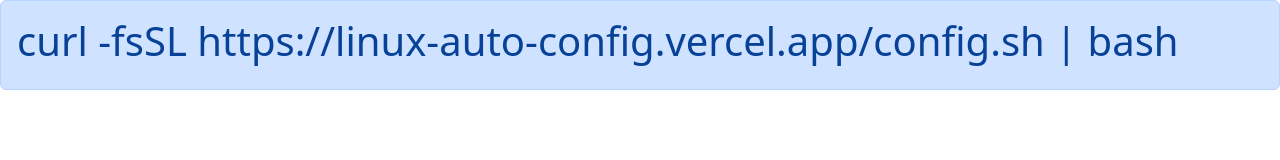
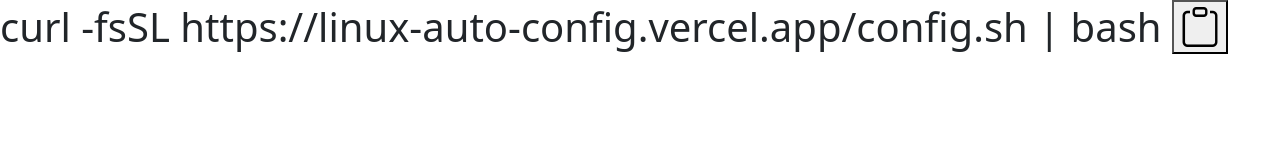
Before and after one commit to rrobh1/linuxAutoConfig, a plain HTML site: page index.html in a window 1280 px wide. Drawn offline with nearby package versions, Linux system fonts and the light colour scheme.

Commit message:
Fast Copy

```diff
--- a/index.html
+++ b/index.html
@@ -4,12 +4,16 @@
     <meta charset="utf-8">
     <meta name="viewport" content="width=device-width, initial-scale=1">
     <title>Bootstrap demo</title>
+    <link rel="stylesheet" href="https://cdn.jsdelivr.net/npm/bootstrap-icons@1.9.1/font/bootstrap-icons.css">
     <link href="https://cdn.jsdelivr.net/npm/bootstrap@5.2.0/dist/css/bootstrap.min.css" rel="stylesheet" integrity="sha384-gH2yIJqKdNHPEq0n4Mqa/HGKIhSkIHeL5AyhkYV8i59U5AR6csBvApHHNl/vI1Bx" crossorigin="anonymous">
   </head>
   <body>
-    <div class="alert alert-primary" role="alert">
-      <h1>curl -fsSL https://linux-auto-config.vercel.app/config.sh | bash</h1>
-    </div>
+      <h1 id="url">curl -fsSL https://linux-auto-config.vercel.app/config.sh | bash
+        <button onclick="copyText()">
+          <i class="bi bi-clipboard" id="fastCopy"></i>
+        </button>
+        </h1>
+    <script src="index.js"></script>
     <script src="https://cdn.jsdelivr.net/npm/bootstrap@5.2.0/dist/js/bootstrap.bundle.min.js" integrity="sha384-A3rJD856KowSb7dwlZdYEkO39Gagi7vIsF0jrRAoQmDKKtQBHUuLZ9AsSv4jD4Xa" crossorigin="anonymous"></script>
   </body>
 </html>
--- /dev/null
+++ b/index.js
@@ -0,0 +1,4 @@
+function copyText() {
+	alert("ok");
+	navigator.clipboard.writeText(document.getElementById("url").innerText);
+}
```
